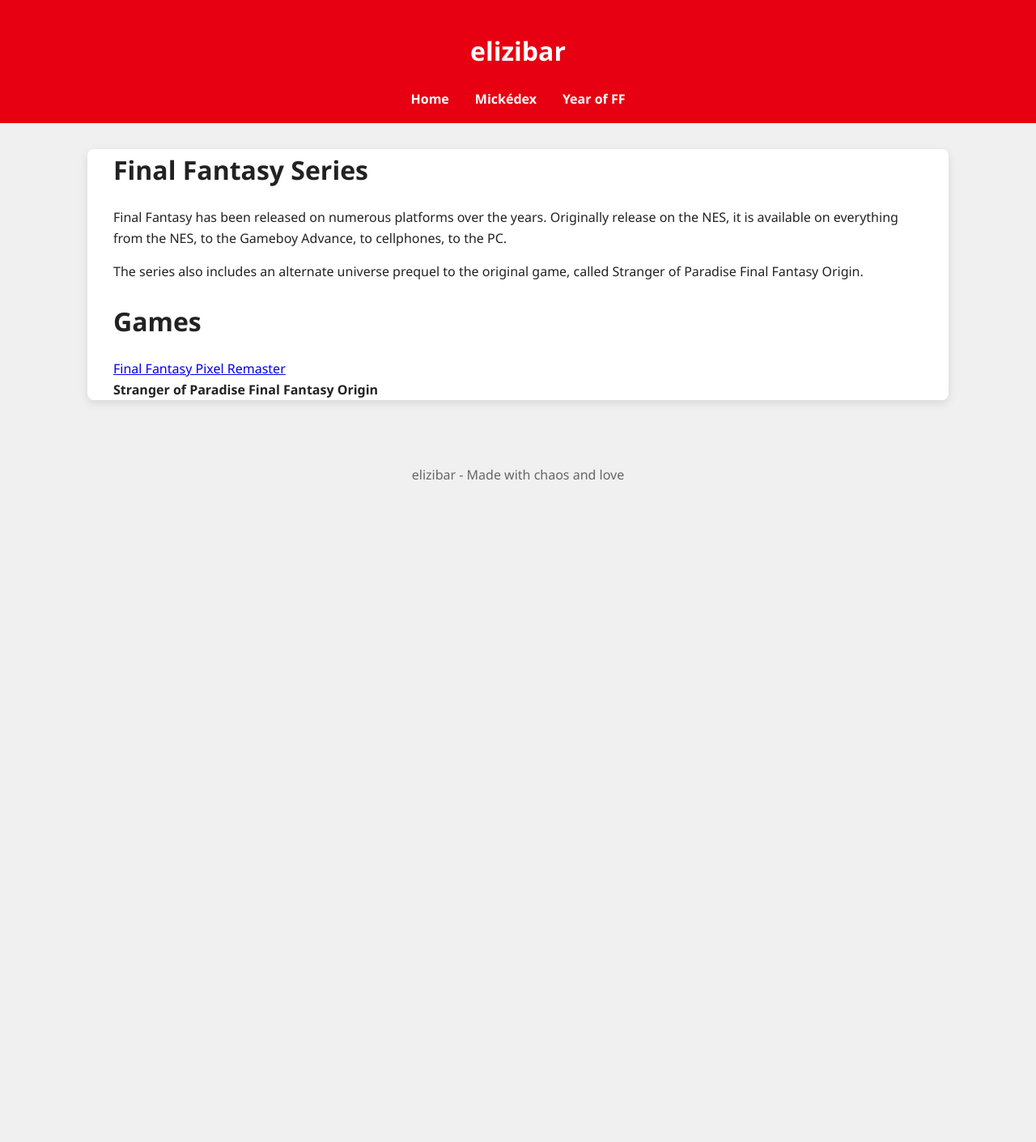
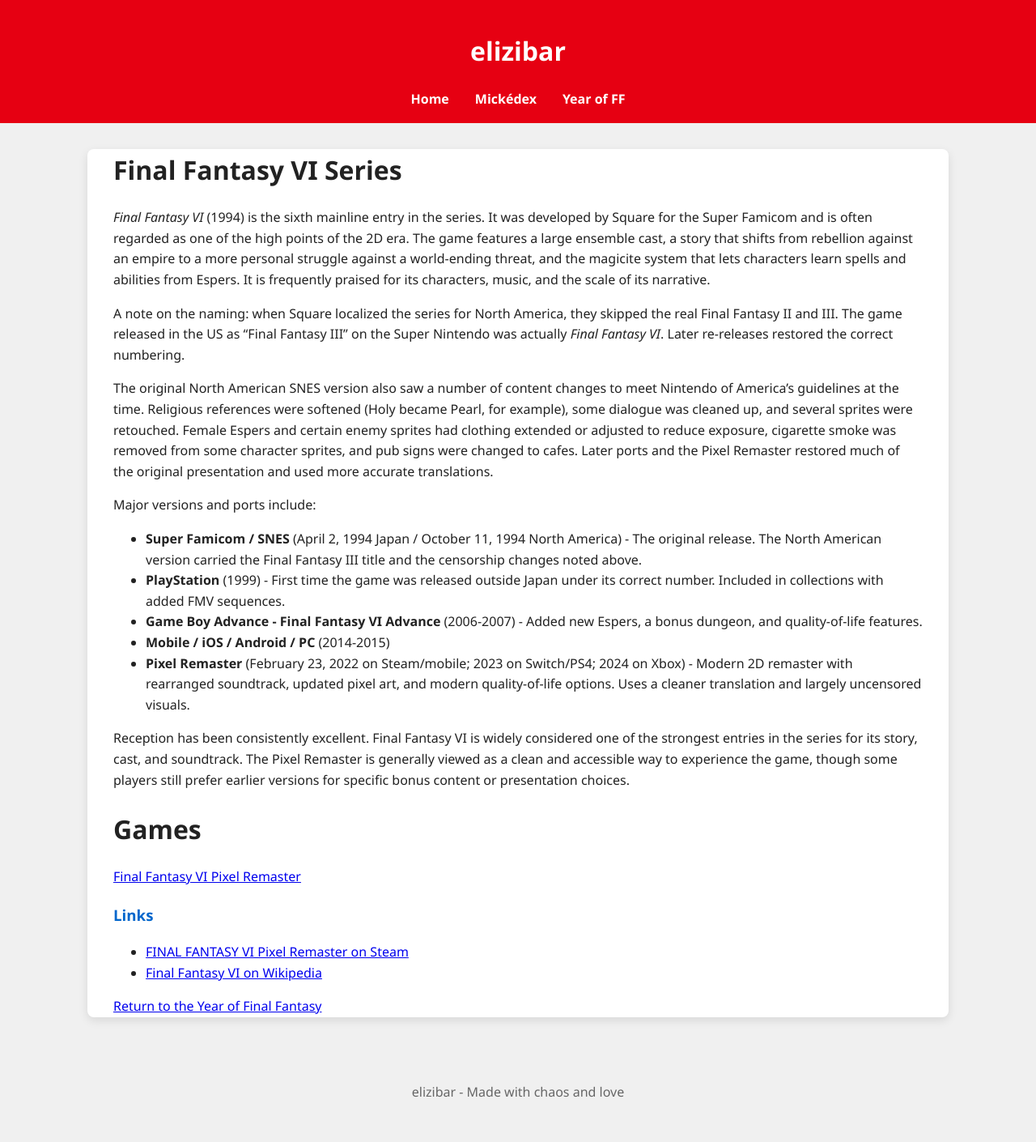
Before and after one commit to elizibar/elizibar.github.io, a Jekyll site: the page built from yearoffinalfantasy/Series/ff6series.md, in a window 1280 px wide. Shown: the whole page at 81% size. Built offline with Jekyll 4.4.1, drawn with Linux system fonts in a browser that asks for light colours; before the commit the page ends 900 px from its top, so only the background shows below that.

Commit message:
Update ff6series.md

```diff
--- a/yearoffinalfantasy/Series/ff6series.md
+++ b/yearoffinalfantasy/Series/ff6series.md
@@ -1,15 +1,34 @@
 ---
-title: Final Fantasy Series
+title: Final Fantasy VI Series
 layout: default
 permalink: /yearoffinalfantasy/ff6series/
 ---
 
-# Final Fantasy Series
+# Final Fantasy VI Series
 
-Final Fantasy has been released on numerous platforms over the years.  Originally release on the NES, it is available on everything from the NES, to the Gameboy Advance, to cellphones, to the PC.
+*Final Fantasy VI* (1994) is the sixth mainline entry in the series. It was developed by Square for the Super Famicom and is often regarded as one of the high points of the 2D era. The game features a large ensemble cast, a story that shifts from rebellion against an empire to a more personal struggle against a world-ending threat, and the magicite system that lets characters learn spells and abilities from Espers. It is frequently praised for its characters, music, and the scale of its narrative.
 
-The series also includes an alternate universe prequel to the original game, called Stranger of Paradise Final Fantasy Origin.
+A note on the naming: when Square localized the series for North America, they skipped the real Final Fantasy II and III. The game released in the US as "Final Fantasy III" on the Super Nintendo was actually *Final Fantasy VI*. Later re-releases restored the correct numbering.
+
+The original North American SNES version also saw a number of content changes to meet Nintendo of America’s guidelines at the time. Religious references were softened (Holy became Pearl, for example), some dialogue was cleaned up, and several sprites were retouched. Female Espers and certain enemy sprites had clothing extended or adjusted to reduce exposure, cigarette smoke was removed from some character sprites, and pub signs were changed to cafes. Later ports and the Pixel Remaster restored much of the original presentation and used more accurate translations.
+
+Major versions and ports include:
+
+- **Super Famicom / SNES** (April 2, 1994 Japan / October 11, 1994 North America) - The original release. The North American version carried the Final Fantasy III title and the censorship changes noted above.
+- **PlayStation** (1999) - First time the game was released outside Japan under its correct number. Included in collections with added FMV sequences.
+- **Game Boy Advance - Final Fantasy VI Advance** (2006-2007) - Added new Espers, a bonus dungeon, and quality-of-life features.
+- **Mobile / iOS / Android / PC** (2014-2015)
+- **Pixel Remaster** (February 23, 2022 on Steam/mobile; 2023 on Switch/PS4; 2024 on Xbox) - Modern 2D remaster with rearranged soundtrack, updated pixel art, and modern quality-of-life options. Uses a cleaner translation and largely uncensored visuals.
+
+Reception has been consistently excellent. Final Fantasy VI is widely considered one of the strongest entries in the series for its story, cast, and soundtrack. The Pixel Remaster is generally viewed as a clean and accessible way to experience the game, though some players still prefer earlier versions for specific bonus content or presentation choices.
 
 # Games
-[Final Fantasy Pixel Remaster](/yearoffinalfantasy/ff1pr/)
-**Stranger of Paradise Final Fantasy Origin**
+
+[Final Fantasy VI Pixel Remaster](/yearoffinalfantasy/ff6pr/)
+
+### Links
+
+- [FINAL FANTASY VI Pixel Remaster on Steam](https://store.steampowered.com/app/1173820/FINAL_FANTASY_VI/)
+- [Final Fantasy VI on Wikipedia](https://en.wikipedia.org/wiki/Final_Fantasy_VI)
+
+[Return to the Year of Final Fantasy](/yearoffinalfantasy/)
```
